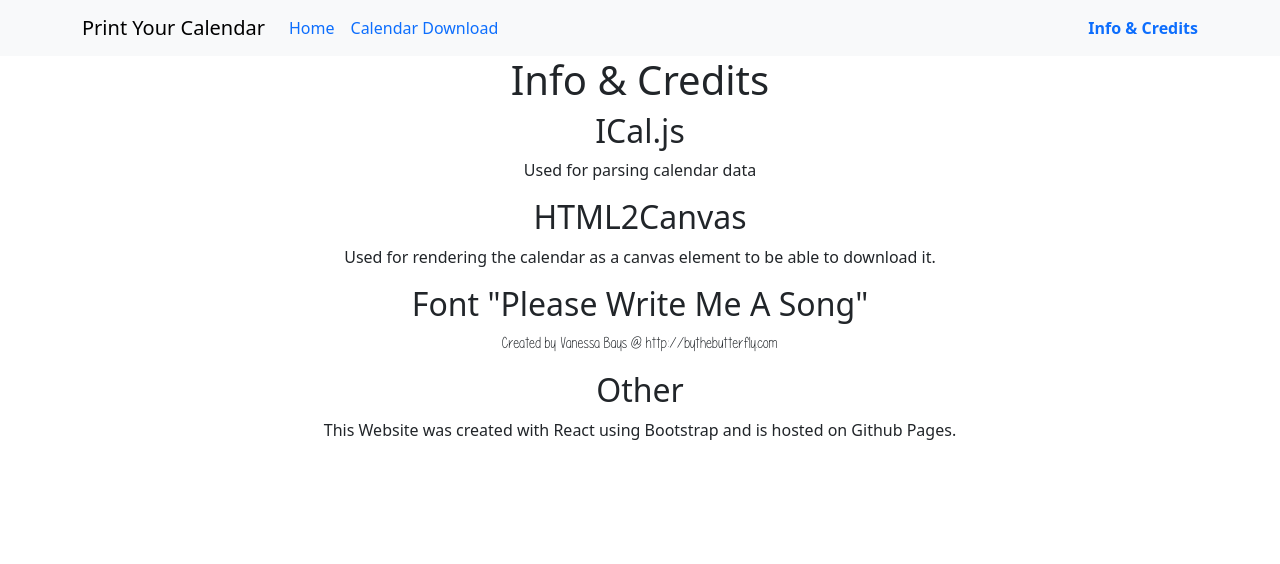
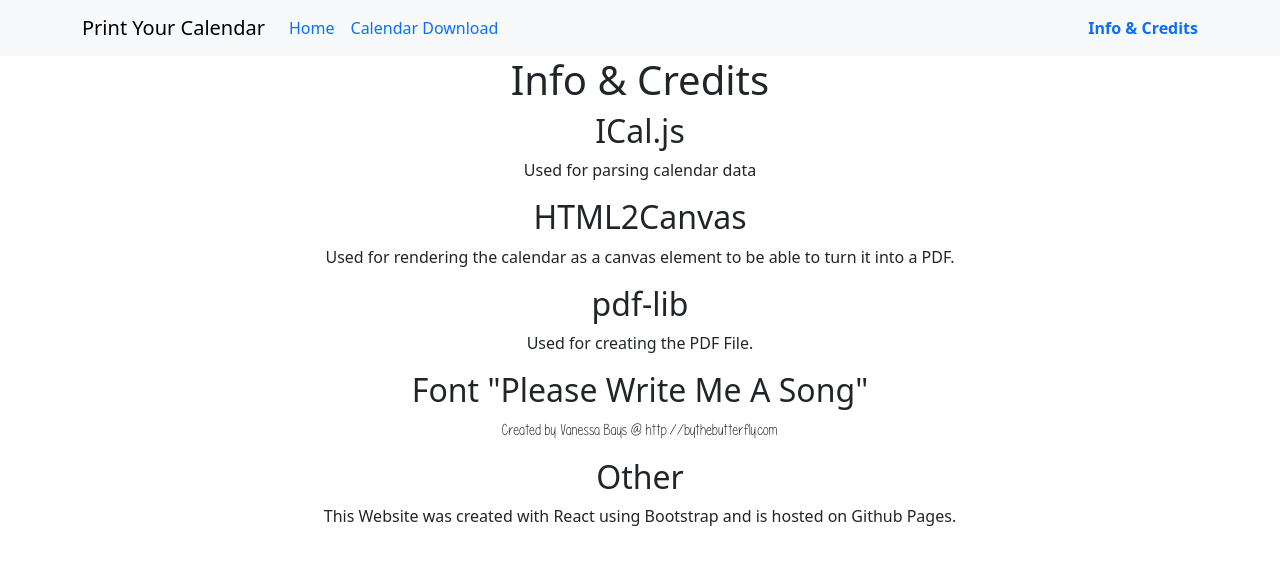
Before and after one commit to ejuet/print-my-calendar, a React (Create React App) app: page /#/credits in a window 1280 px wide. Shown: the top 564 px of the page. Built offline with nearby package versions, Linux system fonts and the light colour scheme.

Commit message:
styling etc

```diff
--- a/src/calendar.tsx
+++ b/src/calendar.tsx
@@ -202,7 +202,7 @@
 
 	const [prevAmount, setPrevAmount] = useState(31);
 
-	const [fontFamily, setFontFamily] = useState("Comic Sans MS")
+	const [fontFamily, setFontFamily] = useState("PleaseWriteMeASong")
 
 	const [fontSize, setFontSize] = useState(100);
 	const [fontSizeHeading, setFontSizeHeading] = useState(100);
@@ -419,7 +419,7 @@
 
 						<div className="d-flex justify-content-center" style={{ gap: 10, margin: 7 }}>
 							<h2>Font:</h2>
-							<Form.Select style={{ width: "20vw", fontFamily: fontFamily }} onChange={(e) => { setFontFamily(e.target.value) }}>
+							<Form.Select defaultValue={fontFamily} style={{ width: "20vw", fontFamily: fontFamily }} onChange={(e) => { setFontFamily(e.target.value) }}>
 								{
 									fonts.map((fontFam) => {
 										return <option style={{ fontFamily: fontFam }} value={fontFam}>{fontFam}</option>
@@ -437,7 +437,7 @@
 					<AccordionHeader>Download your Calendar</AccordionHeader>
 					<AccordionBody>
 						<p>
-							If you are happy with how your calendar looks, click the Button below to download it. <br></br>
+							If you are happy with how your calendar looks, click the Button below to turn it into a PDF File. <br></br>
 						</p>
 					</AccordionBody>
 				</AccordionItem>
@@ -448,7 +448,7 @@
 					<AccordionHeader>Print your Calendar</AccordionHeader>
 					<AccordionBody>
 						<p>
-							After clicking the download button, your calendar should be downloaded as a PDF document.
+							After clicking the "Save as PDF"-button, your calendar should be saved as a PDF document.
 							<br></br>Open your "Downloads" folder and print it.
 						</p>
 					</AccordionBody>
@@ -500,7 +500,7 @@
 			downloadAsPDF(startOfCalendar, endOfCalendar).then(() => {
 				setDownloading(false)
 			})
-		}}>Download</Button>
+		}}>Save as PDF</Button>
 		{
 			downloading &&
 			<div style={{ marginTop: 5 }}>
@@ -527,7 +527,9 @@
 		<h2>ICal.js</h2>
 		<p>Used for parsing calendar data</p>
 		<h2>HTML2Canvas</h2>
-		<p>Used for rendering the calendar as a canvas element to be able to download it.</p>
+		<p>Used for rendering the calendar as a canvas element to be able to turn it into a PDF.</p>
+		<h2>pdf-lib</h2>
+		<p>Used for creating the PDF File.</p>
 		<h2>Font "Please Write Me A Song"</h2>
 		<p style={{ fontFamily: "PleaseWriteMeASong" }}>Created by Vanessa Bays @ http://bythebutterfly.com</p>
 		<h2>Other</h2>
```
